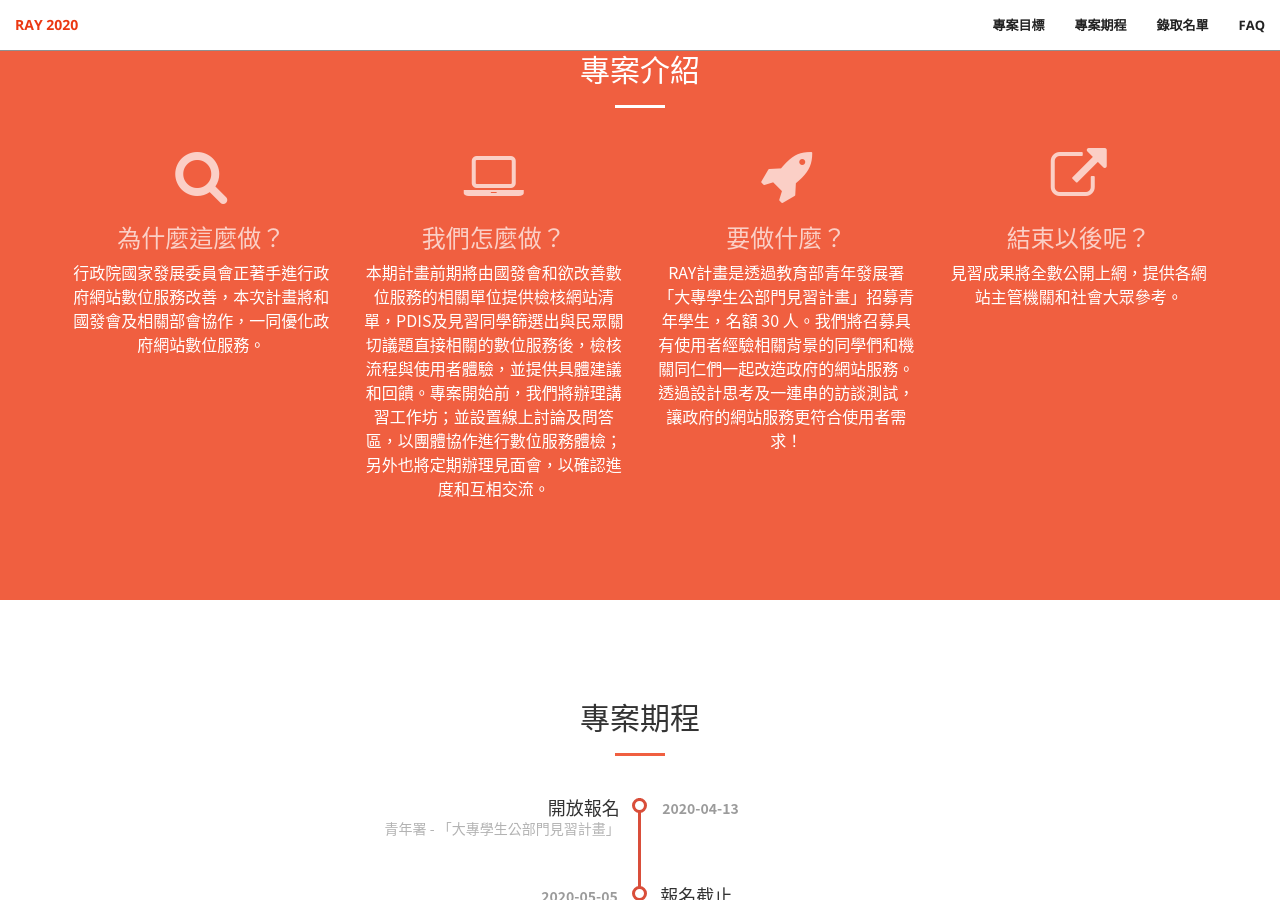
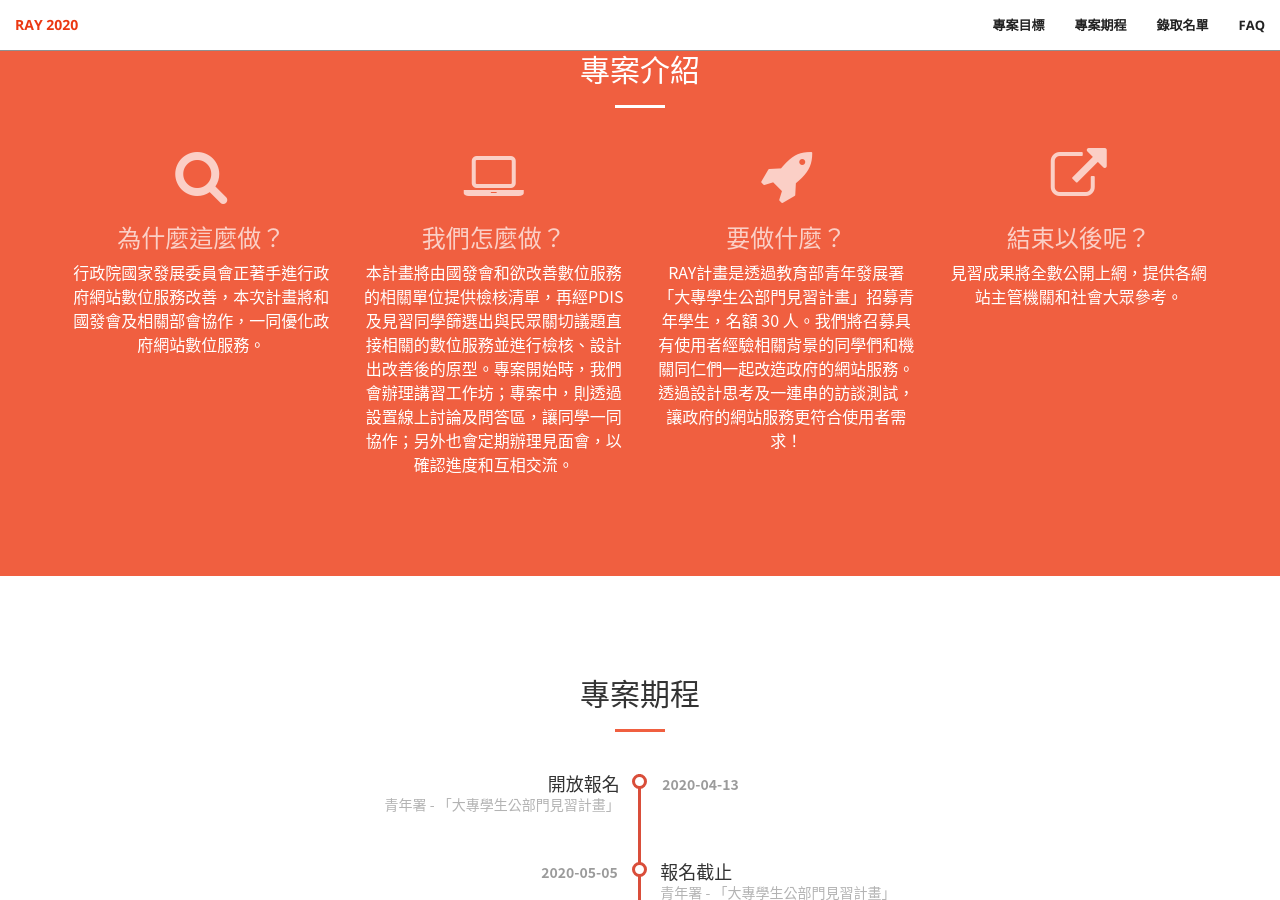
Before and after one commit to PDIS/ray2020-recruit, a Jekyll site: the page built from docs/index.html, in a window 1280 px wide and 900 px high, scrolled down 948 px. Built offline with Jekyll 4.4.1, drawn with Linux system fonts in a browser that asks for light colours.

Commit message:
Update intro.json

```diff
--- a/docs/_data/intro.json
+++ b/docs/_data/intro.json
@@ -9,7 +9,7 @@
         {
             "title": "我們怎麼做？",
             "icon": "fa-laptop",
-            "content": "本期計畫前期將由國發會和欲改善數位服務的相關單位提供檢核網站清單，PDIS及見習同學篩選出與民眾關切議題直接相關的數位服務後，檢核流程與使用者體驗，並提供具體建議和回饋。專案開始前，我們將辦理講習工作坊；並設置線上討論及問答區，以團體協作進行數位服務體檢；另外也將定期辦理見面會，以確認進度和互相交流。"
+            "content": "本計畫將由國發會和欲改善數位服務的相關單位提供檢核清單，再經PDIS及見習同學篩選出與民眾關切議題直接相關的數位服務並進行檢核、設計出改善後的原型。專案開始時，我們會辦理講習工作坊；專案中，則透過設置線上討論及問答區，讓同學一同協作；另外也會定期辦理見面會，以確認進度和互相交流。"
         },
         {
             "title": "要做什麼？",
```
